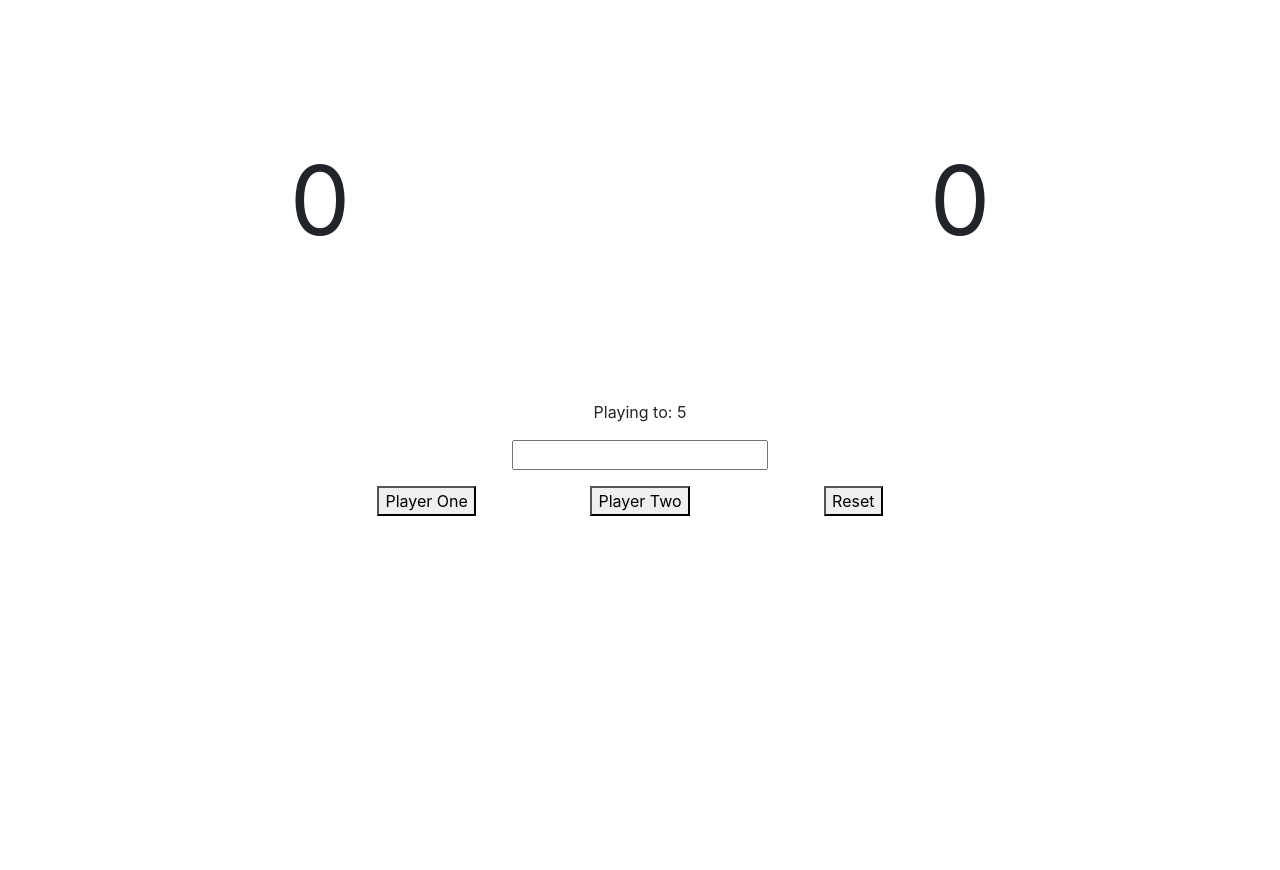
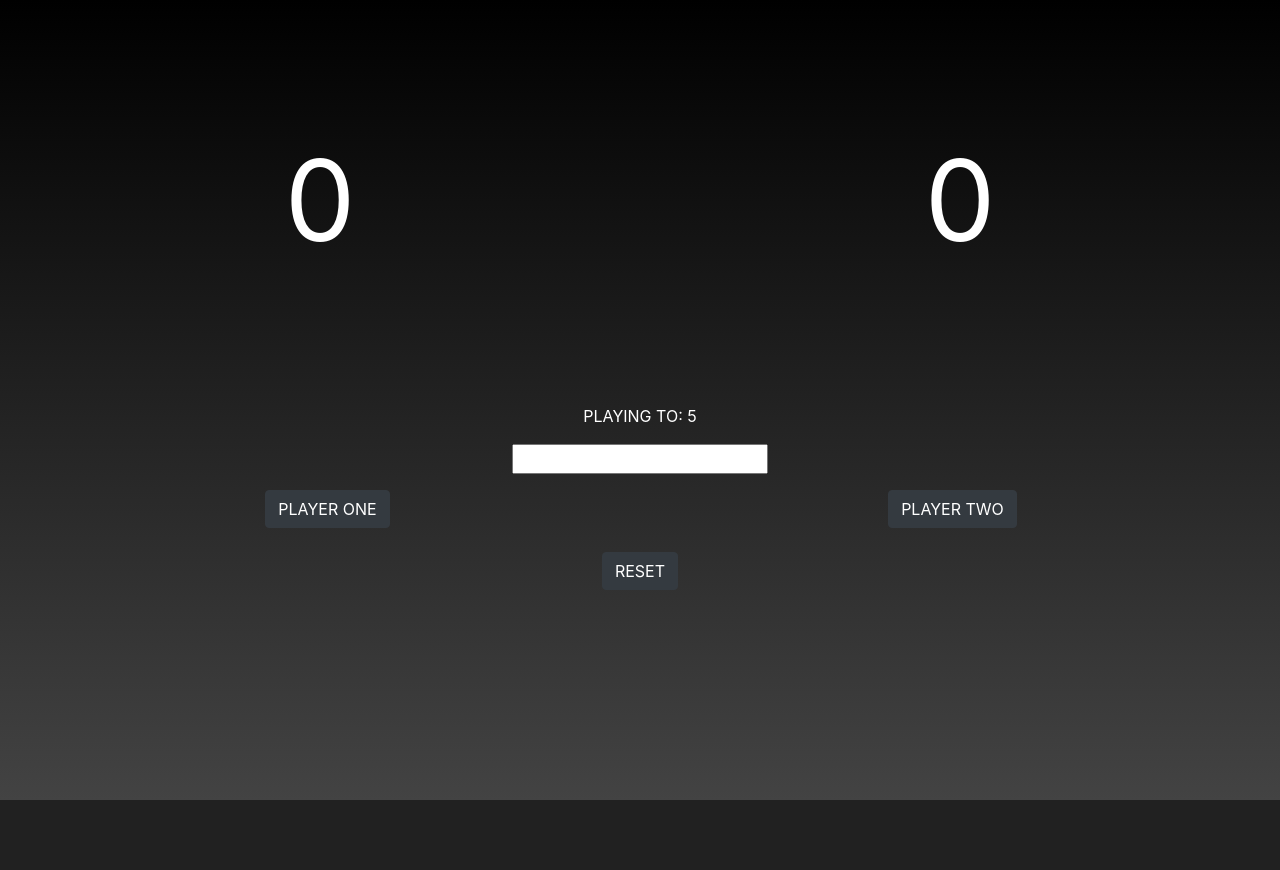
Before and after one commit to vipulchodankar/score-keeper, a plain HTML site: page index.html in a window 1280 px wide. After the commit the page ends 800 px from the top, so only its background shows below. Drawn offline with nearby package versions, Linux system fonts and the light colour scheme.

Commit message:
Added colors

```diff
--- a/index.html
+++ b/index.html
@@ -10,32 +10,34 @@
 </head>
 <body>
     <div class="container-fluid">
-        <div class="row">
-            <div class="col-sm-6 text-center score-display d-flex align-items-center justify-content-center"><span id="p1Display">0</span></div>
-            <div class="col-sm-6 text-center score-display d-flex align-items-center justify-content-center"><span id="p2Display">0</span></div>
+        <div class="row score-row">
+            <div class="col-6 text-center score-display d-flex align-items-center justify-content-center" id="p1div"><span id="p1Display">0</span></div>
+            <div class="col-6 text-center score-display d-flex align-items-center justify-content-center" id="p2div"><span id="p2Display">0</span></div>
         </div>
 
-        <div class="col-sm-12 text-center">
+        <div class="col-sm-12 text-center pt-1">
             <p>Playing to:
                 <span id="winningScoreDisplay">5</span>
             </p>
         </div>
 
-        <div class="col-sm-12 text-center">
-                <input type="number">
+        <div class="col-sm-12 text-center mt-1 ">
+                <input type="number" class="text-center">
         </div>
 
-        <div class="row justify-content-center pt-3">
-            <div class="col-sm-2 text-center">
-                <button id="p1">Player One</button>
+        <div class="row justify-content-center p-0 m-0 pt-3">
+            <div class="col-6 d-flex align-items-center justify-content-center">
+                <button class="btn btn-dark" id="p1">Player One</button>
             </div>
 
-            <div class="col-sm-2 text-center">
-                <button id="p2">Player Two</button>
+            <div class="col-6 d-flex align-items-center justify-content-center">
+                <button class="btn btn-dark" id="p2">Player Two</button>
             </div>
+        </div>
 
-            <div class="col-sm-2 text-center">
-                <button id="reset">Reset</button>
+        <div class="row">
+            <div class="col-sm-12 d-flex align-items-center justify-content-center p-4">
+                <button class="btn btn-dark" id="reset">Reset</button>
             </div>
 
         </div>
--- a/style.css
+++ b/style.css
@@ -1,10 +1,13 @@
 html, body{
     height: 100%;
     width: 100%;
+    background: #212121;
+    color: #fff;
+    background-image: linear-gradient(to top, #434343 0%, black 100%);
 }
 
 .winner{
-    color: green;
+    color: #00a300;
 }
 
 .container-fluid{
@@ -12,10 +15,14 @@ html, body{
     height: 100%;
 }
 
-.row{
+.score-row{
     height: 50%;
 }
 
 .score-display{
-    font-size: 6rem;
+    font-size: 7rem;
 }
+
+button, p{
+    text-transform: uppercase;
+}
```
